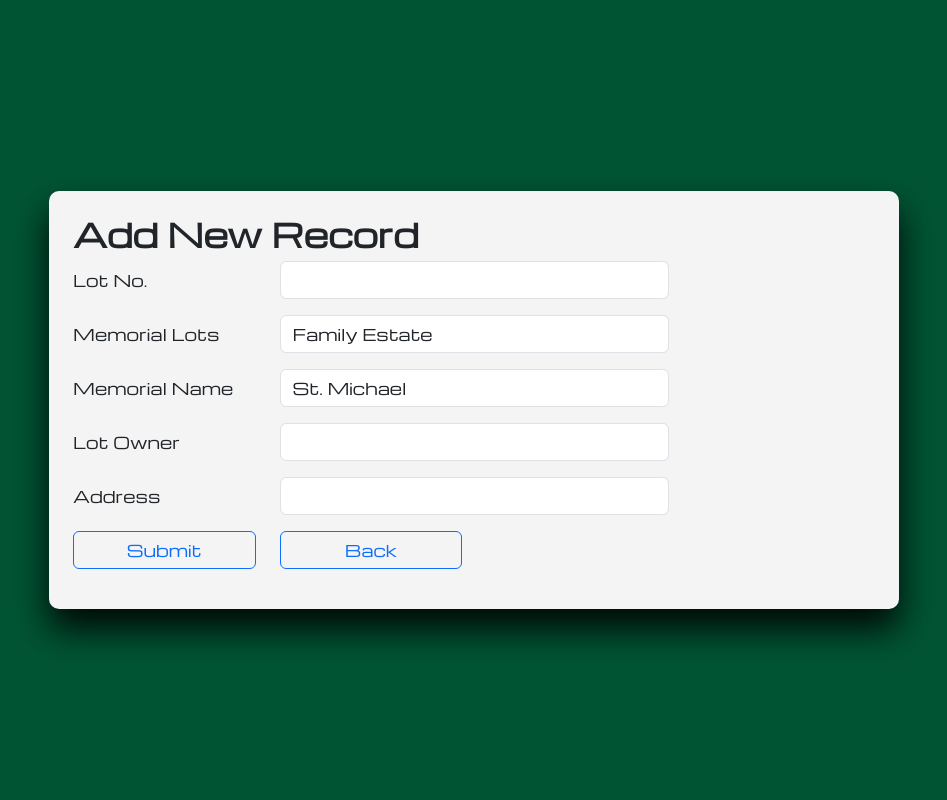
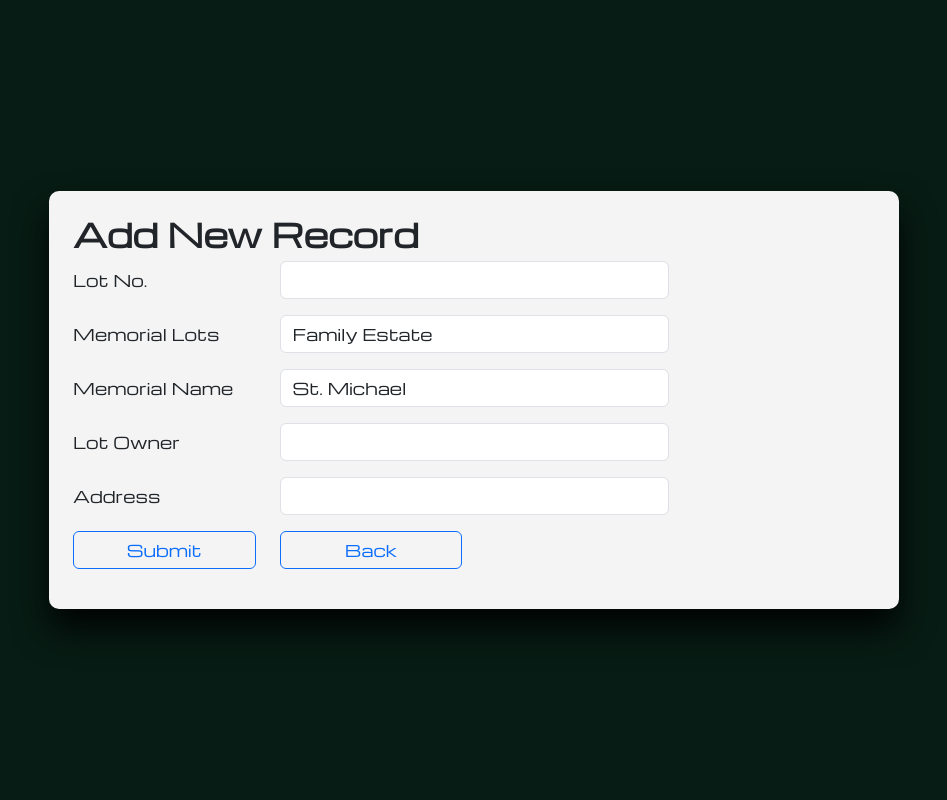
Before and after one commit to michael24569/capstone_backup, a PHP site: page /capstone/admin_addRecord.php in a window 1280 px wide. Shown: the whole page, without its empty margins (166-1113 px from the left). Run offline with PHP 8.4, Linux system fonts and the light colour scheme; the visitor is signed in with stand-in values (Sample User, id 1).

Commit message:
add style bg color in adminrecod

```diff
--- a/admin_addRecord.php
+++ b/admin_addRecord.php
@@ -115,7 +115,7 @@ if ($_SERVER['REQUEST_METHOD'] == 'POST') {
         body {
             font-family: "Michroma", sans-serif;
             height: 100vh;
-            background-color: #005434;
+            background-color: #071c14;
             justify-content: center;
             align-items: center;
             display: flex;
```
